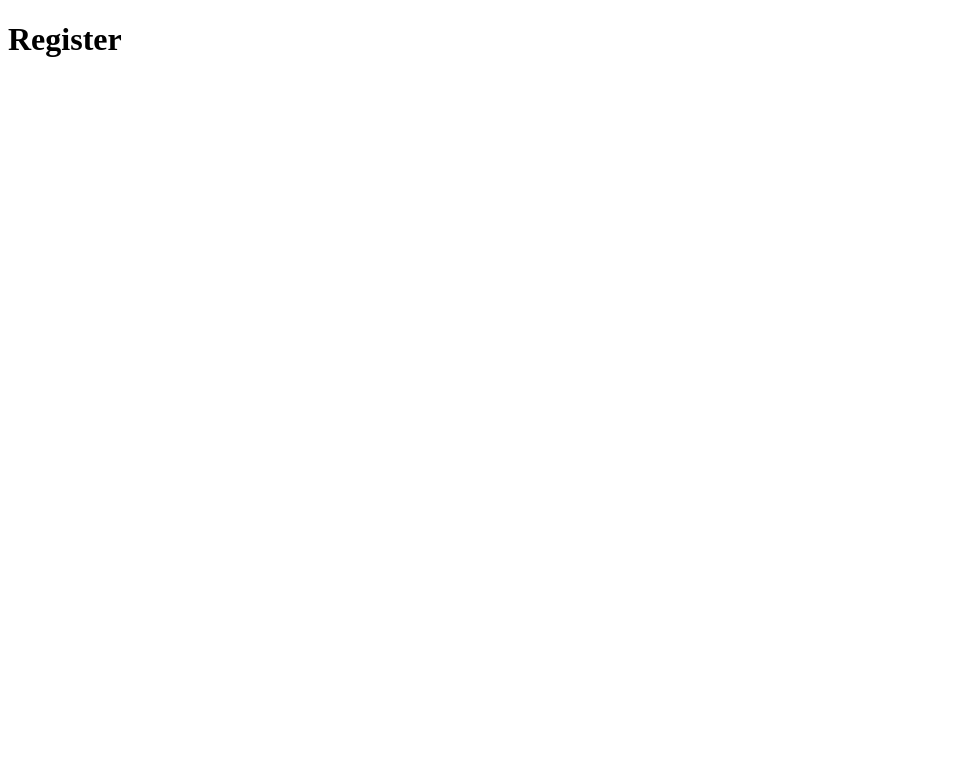
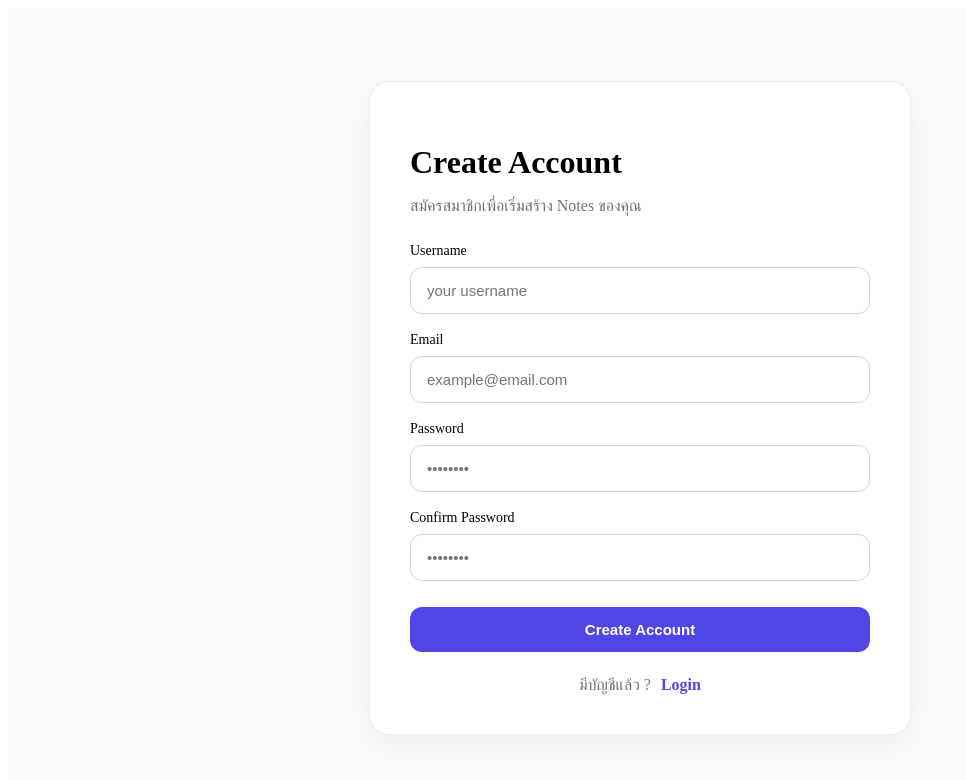
Before and after one commit to PHATTARAKORN-NALINBENCHAPHAN/Long_Note, a Vue app in the folder frontend/: page /register in a window 1280 px wide. Shown: the top 780 px of the page, without its empty margins (0-966 px from the left). Built offline with nearby package versions, Linux system fonts and the light colour scheme.

Commit message:
RegisterPage

```diff
--- a/frontend/src/pages/Register.vue
+++ b/frontend/src/pages/Register.vue
@@ -1,5 +1,369 @@
-@
+<script setup lang="ts">
+
+import { ref } from "vue"
+
+const username = ref("")
+const email = ref("")
+const password = ref("")
+const confirmPassword = ref("")
+
+const error = ref("")
+
+const handleRegister = () => {
+
+  error.value = ""
+
+  if(password.value !== confirmPassword.value){
+
+    error.value =
+    "Password ไม่ตรงกัน"
+
+    return
+
+  }
+
+  console.log({
+
+    username:
+    username.value,
+
+    email:
+    email.value,
+
+    password:
+    password.value
+
+  })
+
+}
+
+</script>
+
 <template>
-  <h1>Register</h1>
+
+<div class="register-page">
+
+<div class="register-card">
+
+<h1>
+
+Create Account
+
+</h1>
+
+<p>
+
+สมัครสมาชิกเพื่อเริ่มสร้าง Notes ของคุณ
+
+</p>
+
+<form
+@submit.prevent="
+handleRegister
+"
+>
+
+<div class="input-group">
+
+<label>
+
+Username
+
+</label>
+
+<input
+
+v-model="username"
+
+type="text"
+
+placeholder="your username"
+
+/>
+
+</div>
+
+<div class="input-group">
+
+<label>
+
+Email
+
+</label>
+
+<input
+
+v-model="email"
+
+type="email"
+
+placeholder="example@email.com"
+
+/>
+
+</div>
+
+<div class="input-group">
+
+<label>
+
+Password
+
+</label>
+
+<input
+
+v-model="password"
+
+type="password"
+
+placeholder="••••••••"
+
+/>
+
+</div>
+
+<div class="input-group">
+
+<label>
+
+Confirm Password
+
+</label>
+
+<input
+
+v-model="
+confirmPassword
+"
+
+type="password"
+
+placeholder="••••••••"
+
+/>
+
+</div>
+
+<p
+v-if="error"
+class="error"
+>
+
+{{ error }}
+
+</p>
+
+<button
+class="register-btn"
+>
+
+Create Account
+
+</button>
+
+</form>
+
+<div class="footer">
+
+<span>
+
+มีบัญชีแล้ว ?
+
+</span>
+
+<router-link
+to="/login"
+>
+
+Login
+
+</router-link>
+
+</div>
+
+</div>
+
+</div>
+
 </template>
-@
+
+<style scoped>
+
+.register-page{
+
+min-height:
+
+calc(100vh - 80px);
+
+display:flex;
+
+justify-content:center;
+
+align-items:center;
+
+padding:40px;
+
+background:#FAFAFB;
+
+}
+
+.register-card{
+
+width:100%;
+
+max-width:460px;
+
+padding:40px;
+
+background:white;
+
+border:
+
+1px solid #ECECEC;
+
+border-radius:20px;
+
+box-shadow:
+
+0 10px 30px
+rgba(0,0,0,.05);
+
+}
+
+h1{
+
+font-size:32px;
+
+margin-bottom:10px;
+
+}
+
+p{
+
+color:#6B7280;
+
+margin-bottom:28px;
+
+}
+
+form{
+
+display:flex;
+
+flex-direction:column;
+
+gap:18px;
+
+}
+
+.input-group{
+
+display:flex;
+
+flex-direction:column;
+
+gap:8px;
+
+}
+
+label{
+
+font-size:14px;
+
+font-weight:500;
+
+}
+
+input{
+
+padding:14px 16px;
+
+border:
+
+1px solid #D1D5DB;
+
+border-radius:12px;
+
+font-size:15px;
+
+outline:none;
+
+transition:.2s;
+
+}
+
+input:focus{
+
+border-color:#4F46E5;
+
+box-shadow:
+
+0 0 0 4px
+rgba(79,70,229,.12);
+
+}
+
+.error{
+
+margin:0;
+
+font-size:14px;
+
+color:#DC2626;
+
+}
+
+.register-btn{
+
+margin-top:8px;
+
+padding:14px;
+
+background:#4F46E5;
+
+color:white;
+
+border:none;
+
+border-radius:12px;
+
+font-size:15px;
+
+font-weight:600;
+
+cursor:pointer;
+
+transition:.2s;
+
+}
+
+.register-btn:hover{
+
+background:#4338CA;
+
+}
+
+.footer{
+
+margin-top:24px;
+
+text-align:center;
+
+color:#6B7280;
+
+}
+
+.footer a{
+
+margin-left:6px;
+
+text-decoration:none;
+
+font-weight:600;
+
+color:#4F46E5;
+
+}
+
+</style>
```
